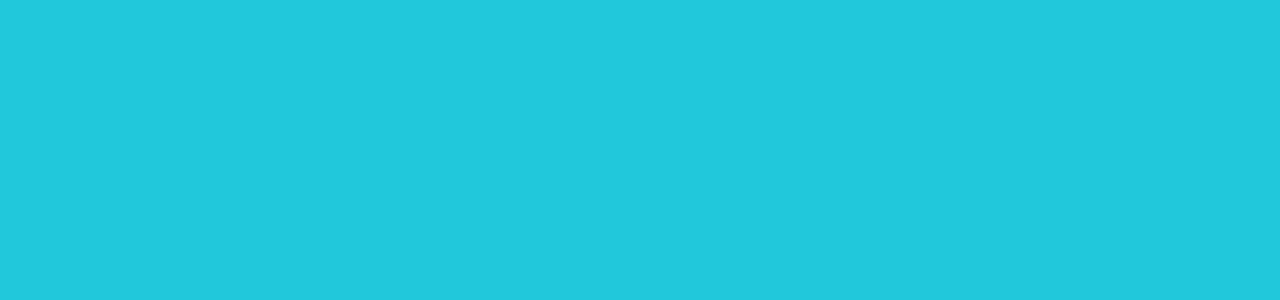
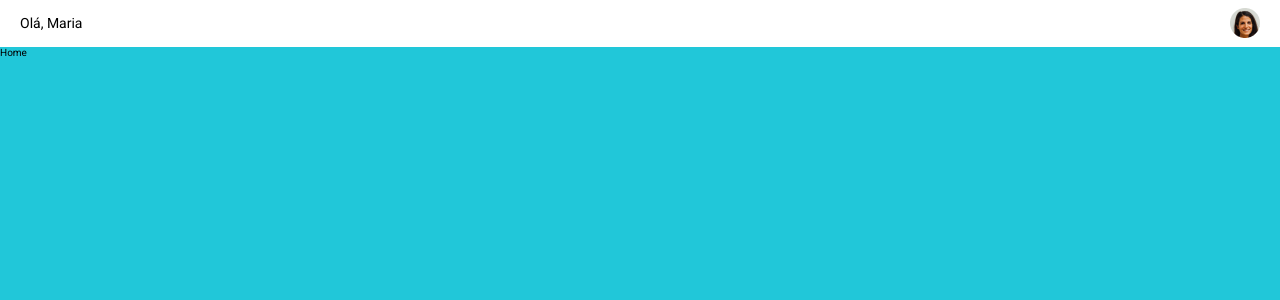
Before and after one commit to hart42/NoPlastic, a React (Create React App) app in the folder front-end/: page /home in a window 1280 px wide. Before the commit this address had no page. Shown: the top 300 px of the page. Built offline with nearby package versions, Linux system fonts and the light colour scheme; the HTML template or start-up script is replaced by a standard one.

Commit message:
feat: header

```diff
--- a/front-end/src/App.jsx
+++ b/front-end/src/App.jsx
@@ -1,6 +1,7 @@
 import Login from "./pages/Login/Login";
 import Signup from "./pages/Signup/Signup";
 import Register from "./pages/Register/Register";
+import Home from "./pages/Home/Home";
 import { Route, Routes, BrowserRouter } from "react-router-dom";
 
 function App() {
@@ -10,6 +11,7 @@ function App() {
         <Route path="/" element={<Login />} />
         <Route path="/signup" element={<Signup />} />
         <Route path="/register" element={<Register />} />
+        <Route path="/home" element={<Home />} />
       </Routes>
     </BrowserRouter>
   );
--- /dev/null
+++ b/front-end/src/components/Header/Header.jsx
@@ -0,0 +1,14 @@
+import React from "react";
+import styles from "./style.module.css";
+import imgPerfil from "../../assets/perfil.png";
+
+const Header = () => {
+  return (
+    <header className={styles.header__container}>
+      <h1>Olá, Maria</h1>
+      <img src={imgPerfil} alt="" />
+    </header>
+  );
+};
+
+export default Header;
--- /dev/null
+++ b/front-end/src/components/Header/style.module.css
@@ -0,0 +1,17 @@
+.header__container {
+  display: flex;
+  justify-content: space-between;
+  align-items: center;
+  padding: 0.6rem 2rem;
+  background-color: #fff;
+}
+
+.header__container h1 {
+  font-style: normal;
+  font-weight: 400;
+  font-size: 1.4rem;
+  line-height: 1.6rem;
+  text-align: center;
+
+  color: #000000;
+}
--- a/front-end/src/index.css
+++ b/front-end/src/index.css
@@ -1,9 +1,11 @@
+html {
+  font-size: 62.5%;
+}
 body {
   margin: 0;
   padding: 0;
   background-color: #21c7d9;
   box-sizing: border-box;
-  font-size: 62.5%;
   font-family: "Roboto", sans-serif;
 }
 
--- /dev/null
+++ b/front-end/src/pages/Home/Home.jsx
@@ -0,0 +1,13 @@
+import React from "react";
+import Header from "../../components/Header/Header";
+
+const Home = () => {
+  return (
+    <>
+      <Header />
+      <div>Home</div>
+    </>
+  );
+};
+
+export default Home;
```
Also changed, not shown: front-end/src/assets/perfil.png (added), front-end/src/pages/Home/style.module.css (added).
